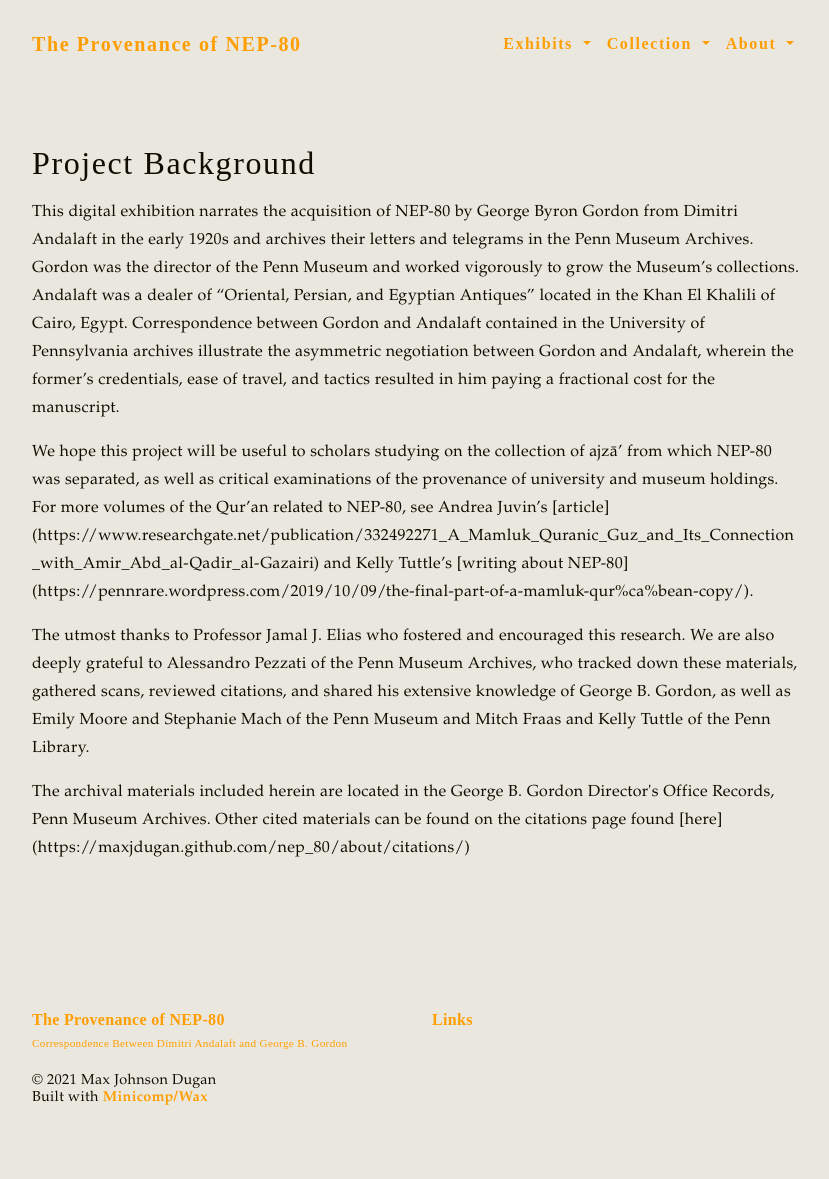
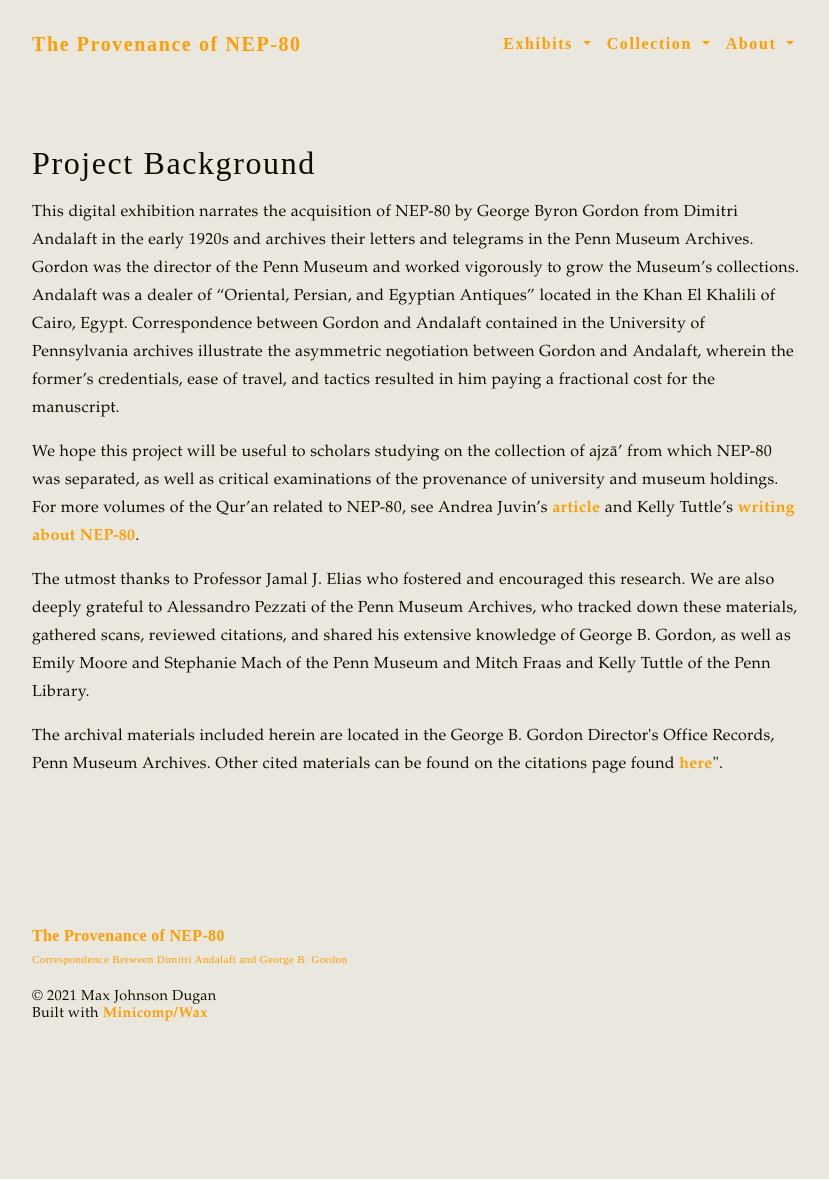
Before and after one commit to maxjdugan/wax-nep-80, a Jekyll site: the page built from pages/about.md, in a window 1280 px wide. Shown: the whole page, without its empty margins (223-1052 px from the left). Built offline with Jekyll 4.4.1, drawn with Linux system fonts in a browser that asks for light colours; after the commit the page ends 1095 px from its top, so only the background shows below that.

Commit message:
Hyperlink fixes, adding some names, adjusting the title format

```diff
--- a/_includes/footer.html
+++ b/_includes/footer.html
@@ -10,7 +10,7 @@
         </p>
       </div>
       <div class='col'>
-        <p class='footer-title'>Links</p>
+        <p class='footer-title'></p>
         <p class='footer-links'>
           {% for item in site.footer.links %}
             <a href='{{ item.link | absolute_url }}'>
--- a/_layouts/exhibit.html
+++ b/_layouts/exhibit.html
@@ -3,8 +3,8 @@ layout: default
 ---
 
 <div class='exhibit-meta'>
-  <h3 class='exhibit-author'>{{ page.author }}</h3>
   <h1 class='exhibit-title'>{{ page.title }}</h1>
+  <h4 class='exhibit-author'>{{ page.author }}</h4>
   <p class='exhibit-date' >Published on
     <time datetime='{{ page.publish_date | date_to_xmlschema }}'>
     {{ page.publish_date | date: "%A, %B %d, %Y" }}
--- a/pages/about.md
+++ b/pages/about.md
@@ -4,6 +4,6 @@ title: Project Background
 permalink: /about/
 ---
 <p>This digital exhibition narrates the acquisition of NEP-80 by George Byron Gordon from Dimitri Andalaft in the early 1920s and archives their letters and telegrams in the Penn Museum Archives. Gordon was the director of the Penn Museum and worked vigorously to grow the Museum’s collections. Andalaft was a dealer of “Oriental, Persian, and Egyptian Antiques” located in the Khan El Khalili of Cairo, Egypt. Correspondence between Gordon and Andalaft contained in the University of Pennsylvania archives illustrate the asymmetric negotiation between Gordon and Andalaft, wherein the former’s credentials, ease of travel, and tactics resulted in him paying a fractional cost for the manuscript.</p>
-<p>We hope this project will be useful to scholars studying on the collection of ajzā’ from which NEP-80 was separated, as well as critical examinations of the provenance of university and museum holdings. For more volumes of the Qur’an related to NEP-80, see Andrea Juvin’s [article](https://www.researchgate.net/publication/332492271_A_Mamluk_Quranic_Guz_and_Its_Connection_with_Amir_Abd_al-Qadir_al-Gazairi) and Kelly Tuttle’s [writing about NEP-80](https://pennrare.wordpress.com/2019/10/09/the-final-part-of-a-mamluk-qur%ca%bean-copy/).</p>
+<p>We hope this project will be useful to scholars studying on the collection of ajzā’ from which NEP-80 was separated, as well as critical examinations of the provenance of university and museum holdings. For more volumes of the Qur’an related to NEP-80, see Andrea Juvin’s <a href="https://www.researchgate.net/publication/332492271_A_Mamluk_Quranic_Guz_and_Its_Connection_with_Amir_Abd_al-Qadir_al-Gazairi">article</a> and Kelly Tuttle’s <a href="https://pennrare.wordpress.com/2019/10/09/the-final-part-of-a-mamluk-qur%ca%bean-copy/">writing about NEP-80</a>.</p>
 <p>The utmost thanks to Professor Jamal J. Elias who fostered and encouraged this research. We are also deeply grateful to Alessandro Pezzati of the Penn Museum Archives, who tracked down these materials, gathered scans, reviewed citations, and shared his extensive knowledge of George B. Gordon, as well as Emily Moore and Stephanie Mach of the Penn Museum and Mitch Fraas and Kelly Tuttle of the Penn Library.</p>
-<p>The archival materials included herein are located in the George B. Gordon Director's Office Records, Penn Museum Archives. Other cited materials can be found on the citations page found [here](https://maxjdugan.github.com/nep_80/about/citations/)</p>
+<p>The archival materials included herein are located in the George B. Gordon Director's Office Records, Penn Museum Archives. Other cited materials can be found on the citations page found <a href="https://maxjdugan.github.com/nep_80/about/citations/">here</a>".</p>
```
Also changed, not shown: index.md (+1 -1 lines).
